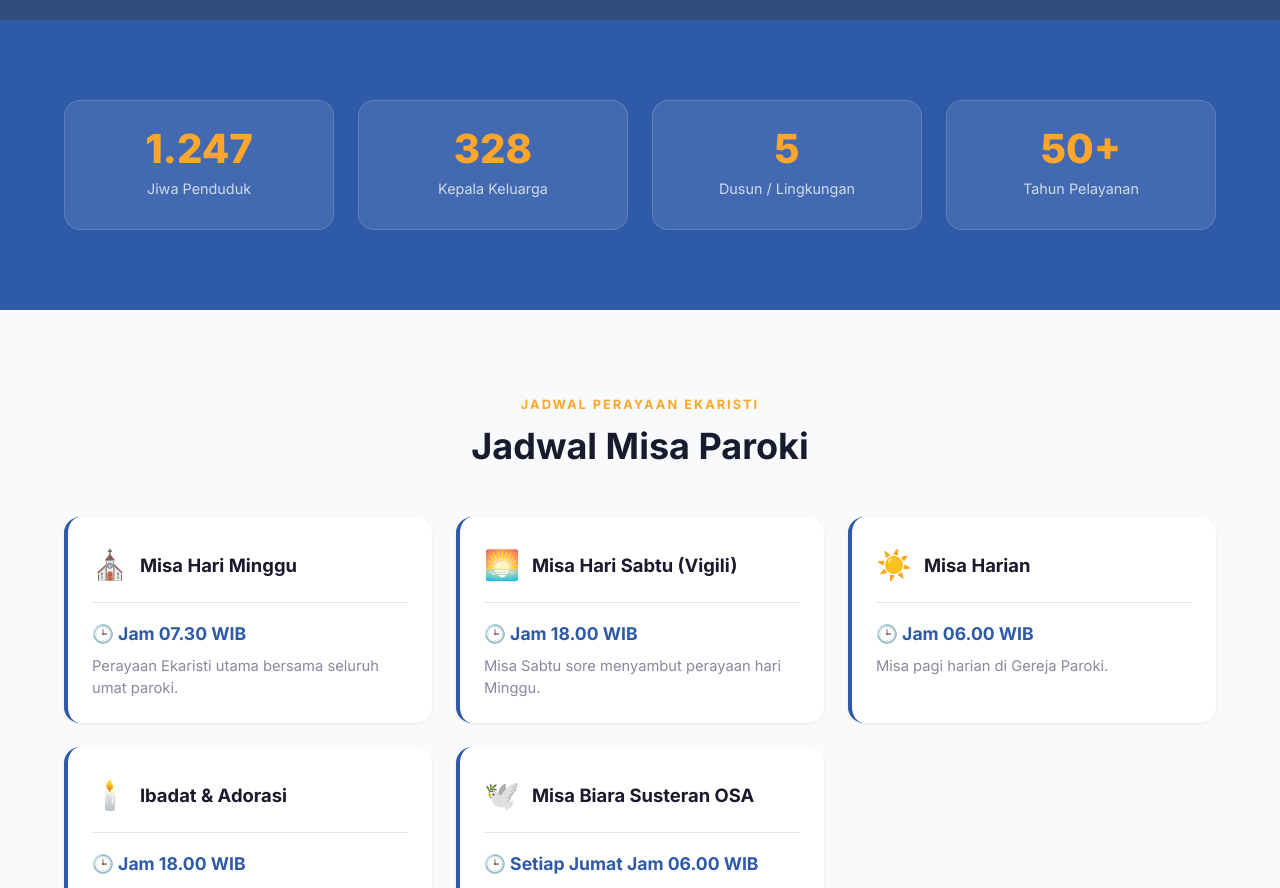
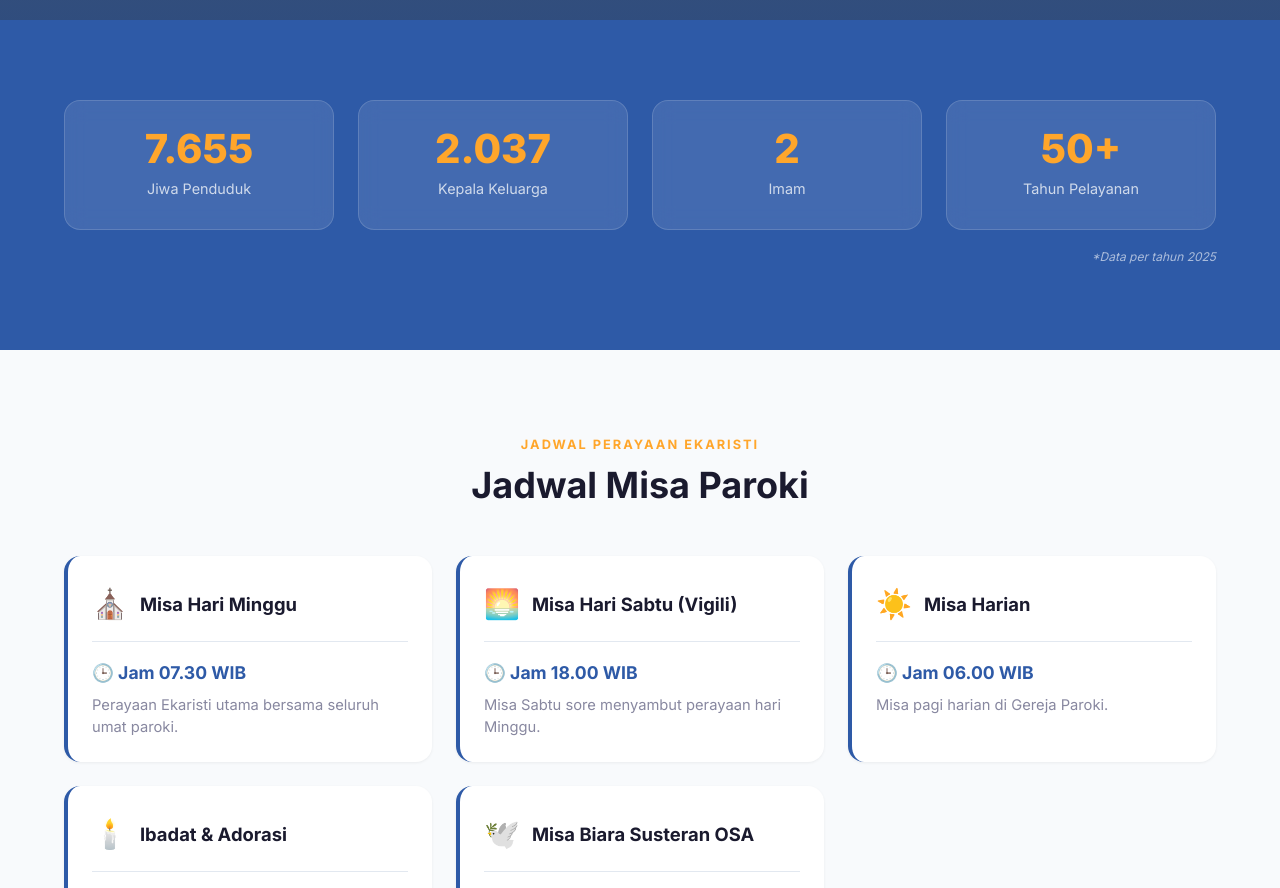
Before and after one commit to lisya-korn/paroki-menyumbung, a Next.js app: page / in a window 1280 px wide. Shown: the part 780-1668 px from the top of the page. Built offline with nearby package versions, Linux system fonts and the light colour scheme; no server answers; the database is empty; grey boxes are pictures that could not be loaded.

Commit message:
revisi data

```diff
--- a/src/app/page.tsx
+++ b/src/app/page.tsx
@@ -72,21 +72,26 @@ export default async function HomePage() {
         <div className="container">
           <div className="stats">
             <div className="stat-card">
-              <div className="stat-card__number">1.247</div>
+              <div className="stat-card__number">7.655</div>
               <div className="stat-card__label">Jiwa Penduduk</div>
             </div>
             <div className="stat-card">
-              <div className="stat-card__number">328</div>
+              <div className="stat-card__number">2.037</div>
               <div className="stat-card__label">Kepala Keluarga</div>
             </div>
             <div className="stat-card">
-              <div className="stat-card__number">5</div>
-              <div className="stat-card__label">Dusun / Lingkungan</div>
+              <div className="stat-card__number">2</div>
+              <div className="stat-card__label">Imam</div>
             </div>
             <div className="stat-card">
               <div className="stat-card__number">50+</div>
               <div className="stat-card__label">Tahun Pelayanan</div>
             </div>
+          </div>
+          <div style={{ textAlign: 'right', marginTop: '12px' }}>
+            <span style={{ fontSize: '0.75rem', color: 'rgba(255, 255, 255, 0.6)', fontStyle: 'italic' }}>
+              *Data per tahun 2025
+            </span>
           </div>
         </div>
       </section>
```
